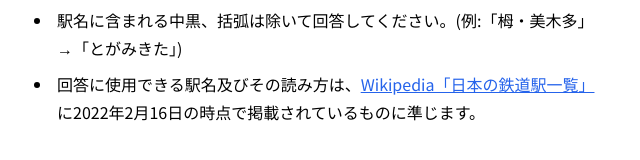
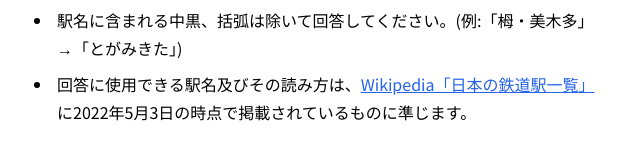
Before and after one commit to atommy-euph/snwc2, a React (Create React App) app: page / in a window 1280 px wide. Both pictures are taken after a click on the button 615 px from the left and 646 px from the top of the page. Shown: the part 554-714 px from the top of the page, without its empty margins (319-959 px from the left). Built offline with nearby package versions, Linux system fonts and the light colour scheme.

Commit message:
delete old data file

```diff
--- a/src/components/Help.jsx
+++ b/src/components/Help.jsx
@@ -30,7 +30,7 @@ const Help = ({ onClose }) => {
           <a href="https://ja.wikipedia.org/wiki/%E6%97%A5%E6%9C%AC%E3%81%AE%E9%89%84%E9%81%93%E9%A7%85%E4%B8%80%E8%A6%A7">
             Wikipedia「日本の鉄道駅一覧」
           </a>
-          に2022年2月16日の時点で掲載されているものに準じます。
+          に2022年5月3日の時点で掲載されているものに準じます。
         </li>
       </ul>
     </Overlay>
```
